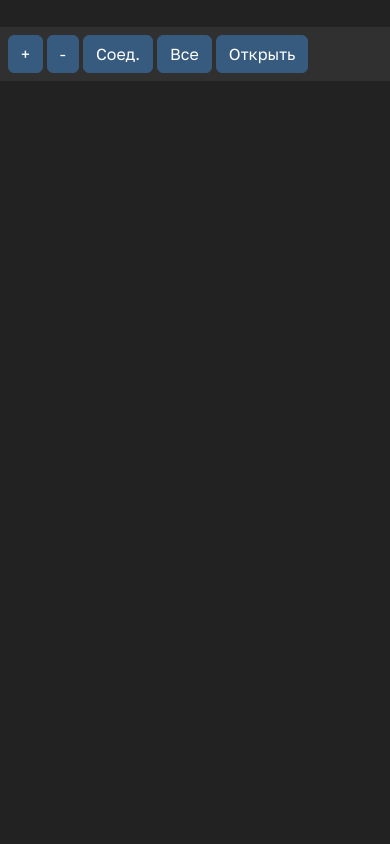
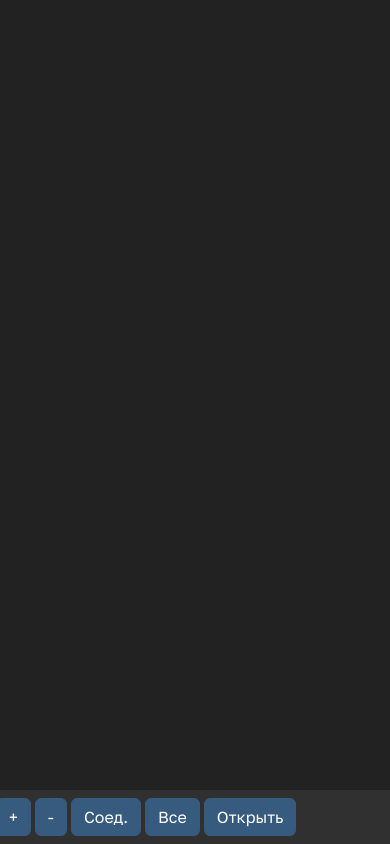
Before and after one commit to zatrit/webprnd, a Flask app: template web/templates/editor.html in a window 390 px wide. Run offline with Flask 3, Linux system fonts and the light colour scheme; the template is opened without the code that fills it, so the values that code supplies are empty; parts of the project's set-up code (start-up, migrations or seed data) failed here and were passed over; some libraries are stand-ins or nearby versions.

Commit message:
Дизайн редактора сделан более адаптивным

```diff
--- a/data/db_session.py
+++ b/data/db_session.py
@@ -27,5 +27,4 @@ def global_init(db_file: str):
 
 
 def create_session() -> orm.Session:
-    global __factory
     return __factory()
--- a/web/templates/editor.html
+++ b/web/templates/editor.html
@@ -13,8 +13,8 @@
 
 <div id="editor-container" class="fullscreen position-absolute top-0 start-0"></div>
 
-<div class="row">
-    <div class="col-md-3 sticky-top bg-dark p-2">
+<div class="row fixed-bottom sticky-md-top justify-content-end">
+    <div class="col-md-3 bg-dark p-2">
         {{ button("+", "btn-add") }}
         {{ button("-", "btn-delete") }}
         {{ button("Соед.", "btn-connect") }}
@@ -22,7 +22,5 @@
         <button {{ button_class() }} id="btn-open"
             onclick="document.getElementById('file-input').click()">Открыть</button>
     </div>
-    <div class="col-md-9 ">
-    </div>
 </div>
 {% endblock %}
```
Also changed, not shown: auth/token.py (+4 -3 lines), test/test_token.py (+9 -11 lines), test/test_crypto.py (line endings or trailing spaces).
